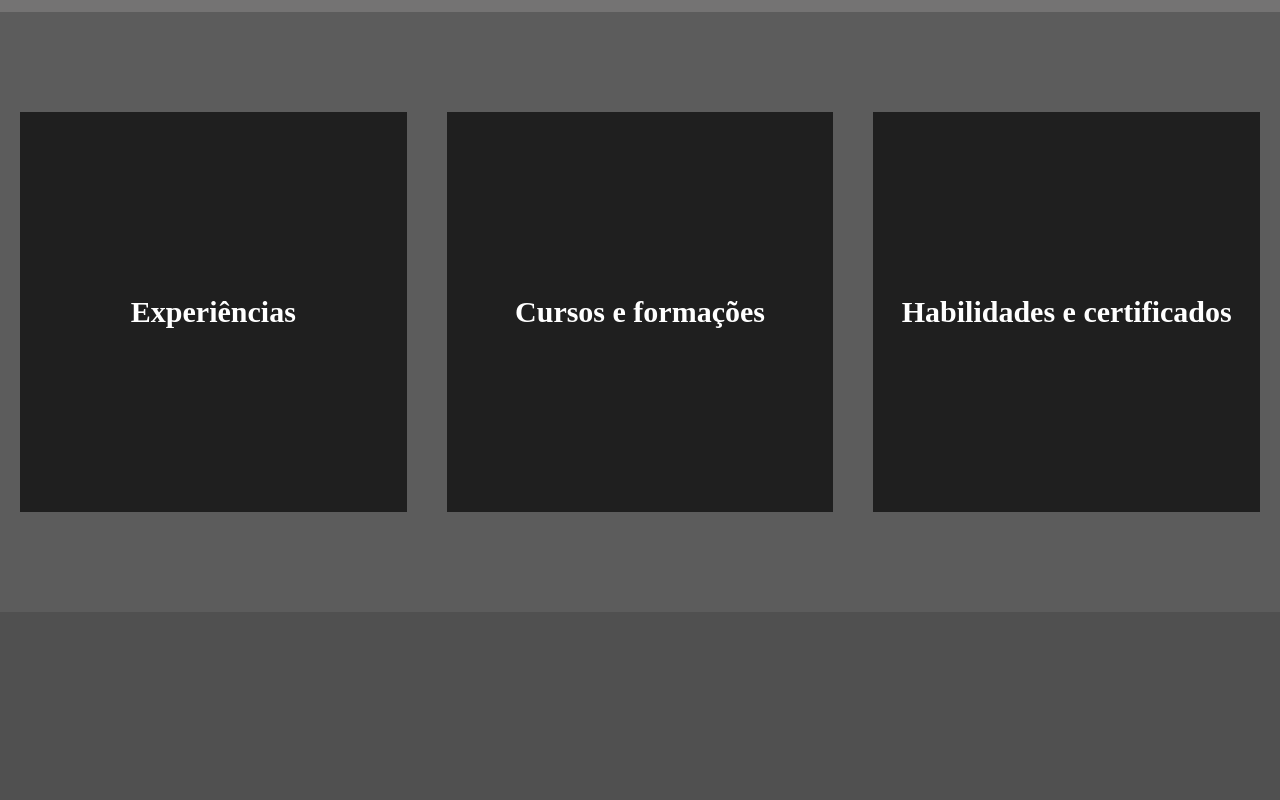
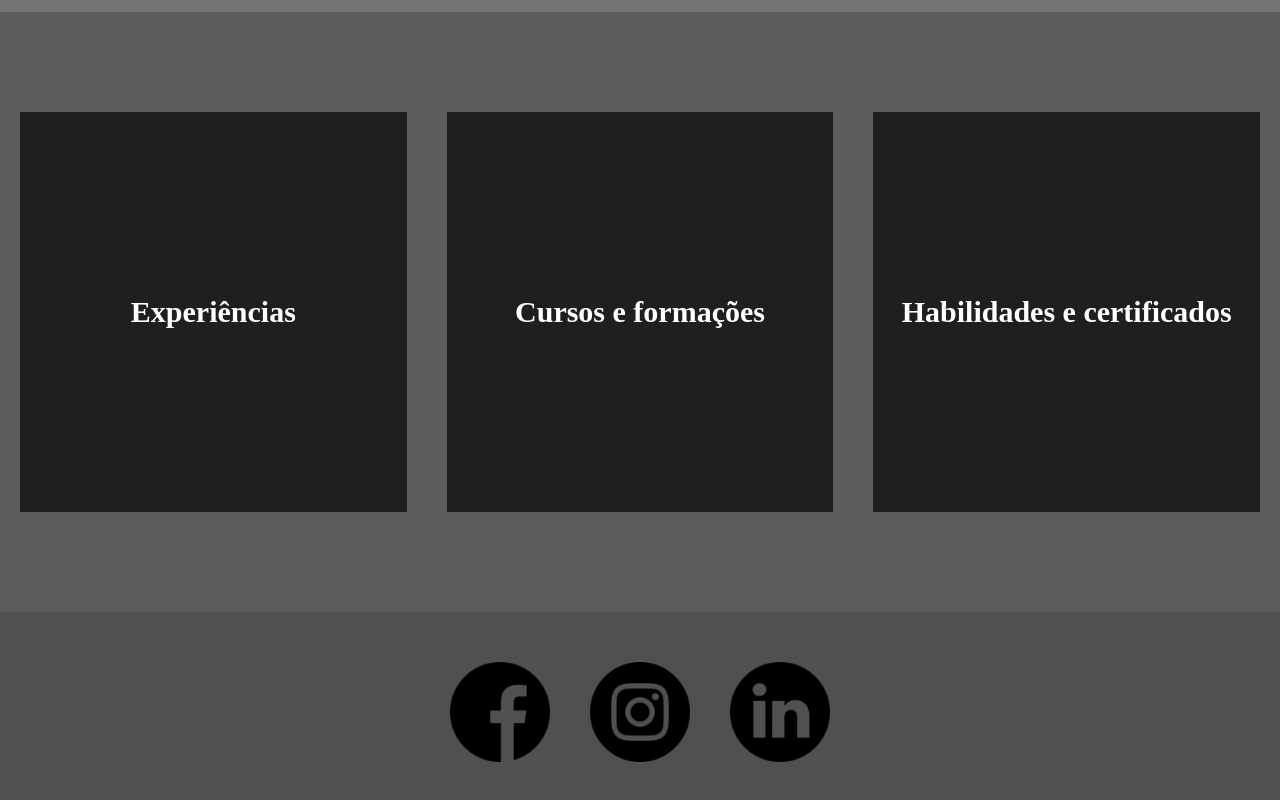
Before and after one commit to kaiquedaroque/kaique, a plain HTML site: page index.html in a window 1280 px wide. Shown: the part 388-1188 px from the top of the page. Drawn offline with Linux system fonts and the light colour scheme.

Commit message:
Rodapé finalizado

```diff
--- a/index.html
+++ b/index.html
@@ -28,7 +28,8 @@
 
         <!-- RODAPÉ -->
         <footer id="rodapé">
-
+            <img class="icones" src="img/facebook.png">
+            <img class="icones" src="img/instagram.png">
+            <img class="icones" src="img/linkedin.png">
         </footer>
-    </body>
 </html>
--- a/style.css
+++ b/style.css
@@ -1,7 +1,6 @@
 /* RESET CSS */
 html * {
     margin: 0px;
-
 }
 
 #menu {
@@ -47,8 +46,17 @@ html * {
     ;
 }
 
-
 #rodapé {
     height: 200PX;
     background-color: #505050;
+    /* Alinhamento dos icones das redes sociais */
+    display: flex;
+    justify-content: center;
+    align-items: center;
 }
+
+.icones {
+    height: 100px;
+    margin: 20px;
+
+}
```
Also changed, not shown: img/facebook.png (added), img/instagram.png (added), img/linkedin.png (added).
